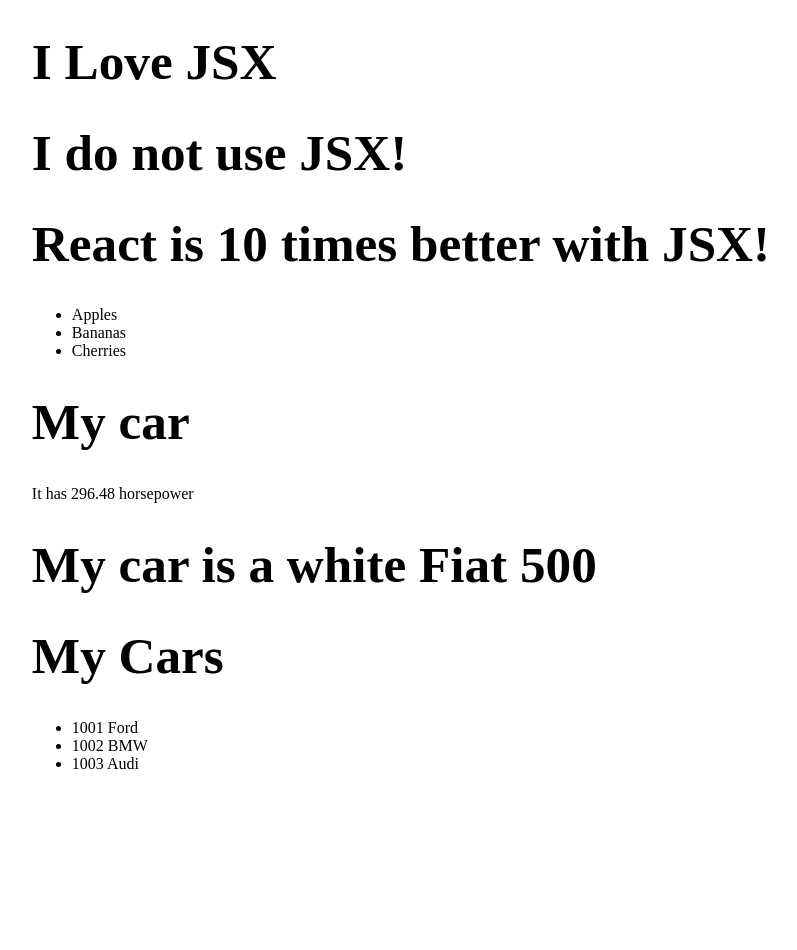
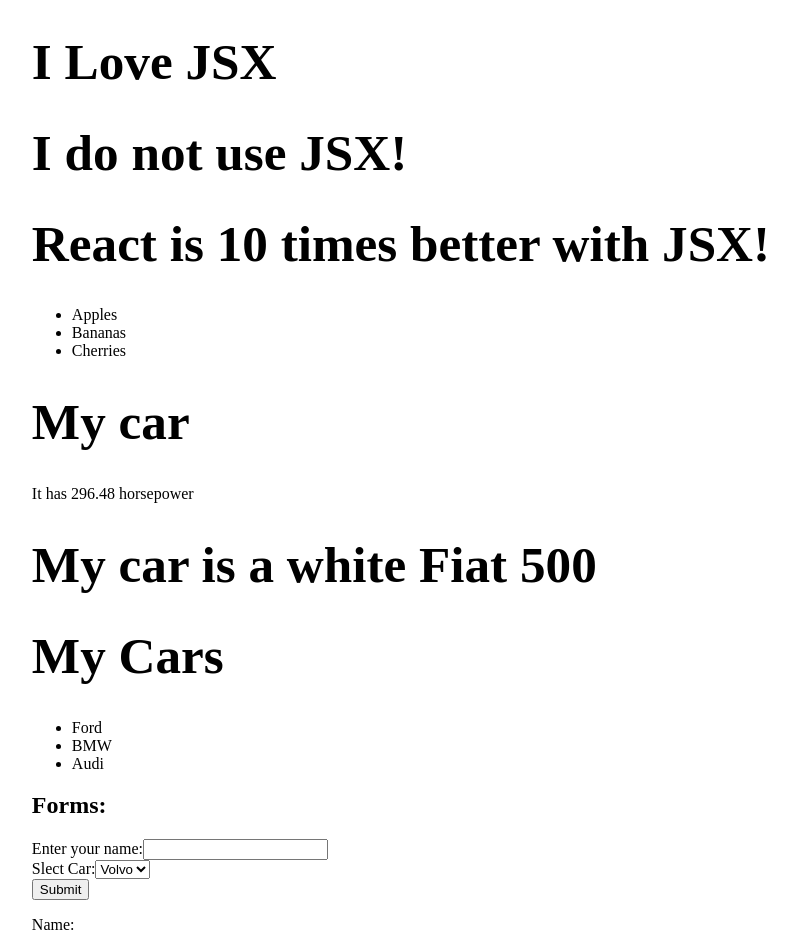
Before and after one commit to rohitware/react-skill-builder, a React (Vite) app: page / in a window 1280 px wide. Shown: the top 950 px of the page, without its empty margins (239-1036 px from the left). Before the commit the page ends 800 px from the top, so only its background shows below. Built offline with nearby package versions, Linux system fonts and the light colour scheme.

Commit message:
React Forms

```diff
--- a/src/App.jsx
+++ b/src/App.jsx
@@ -3,6 +3,7 @@ import Demo1 from "./jsx/Demo1";
 import JsxExpressions from "./jsx/JsxExpressions";
 import Car from "./jsx/Car";
 import MyCars from "./Lists/MyCars";
+import MyForm from "./Forms/MyForm";
 
 function App() {
   return (
@@ -12,6 +13,7 @@ function App() {
         <JsxExpressions />
         <Car name="Fiat" model="500" color="white" />
         <MyCars />
+        <MyForm />
       </div>
     </>
   );
--- /dev/null
+++ b/src/Forms/MyForm.jsx
@@ -0,0 +1,44 @@
+import React, { useState } from "react";
+
+function MyForm() {
+  const [name, setName] = useState("");
+  const [myCar, setMyCar] = useState("Volvo");
+
+  const HandleChange = (e) => {
+    setName(e.target.value);
+  };
+
+  const HandleSelect = (e) => {
+    setMyCar(e.target.value);
+  };
+
+  const HandleSubmit = (e) => {
+    e.preventDefault();
+    console.log(name, myCar);
+  };
+  return (
+    <>
+      <h2>Forms:</h2>
+      <form onSubmit={HandleSubmit}>
+        <label>
+          Enter your name:
+          <input type="text" value={name} onChange={HandleChange} />
+        </label>
+        <br />
+        Slect Car:
+        <select value={myCar} onChange={HandleSelect}>
+          <option value="Ford">Ford</option>
+          <option value="Volvo">Volvo</option>
+          <option value="Fiat">Fiat</option>
+        </select>
+        <br />
+        <input type="submit" />
+      </form>
+
+      <p>Name: {name}</p>
+      <p>Selected Car: {myCar}</p>
+    </>
+  );
+}
+
+export default MyForm;
--- a/src/Lists/MyCars.jsx
+++ b/src/Lists/MyCars.jsx
@@ -12,9 +12,7 @@ function MyCars() {
       <h1>My Cars</h1>
       <ul>
         {cars.map((car) => (
-          <li>
-            {car.id} {car.brand}
-          </li>
+          <li key={car.id}> {car.brand}</li>
         ))}
       </ul>
     </>
```
